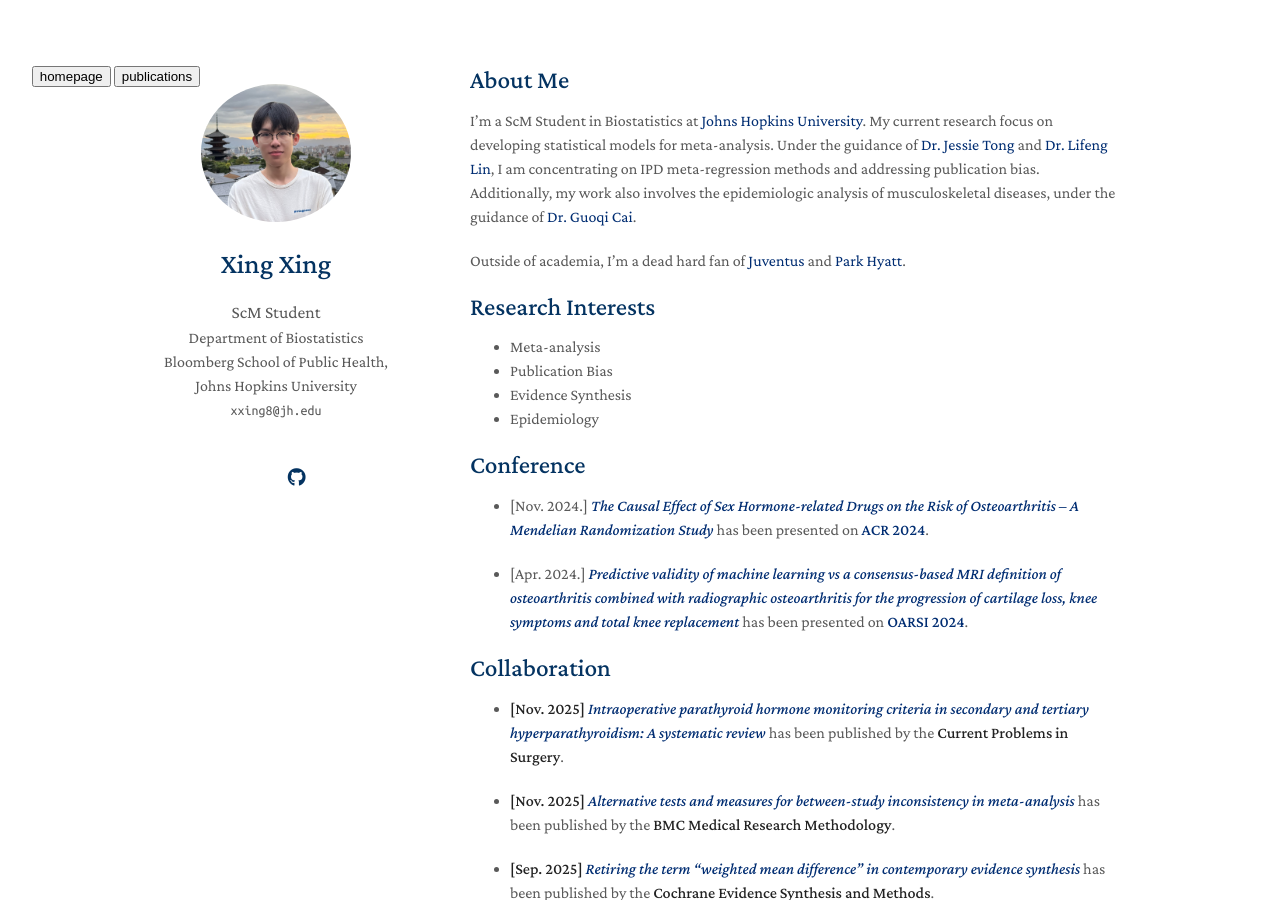
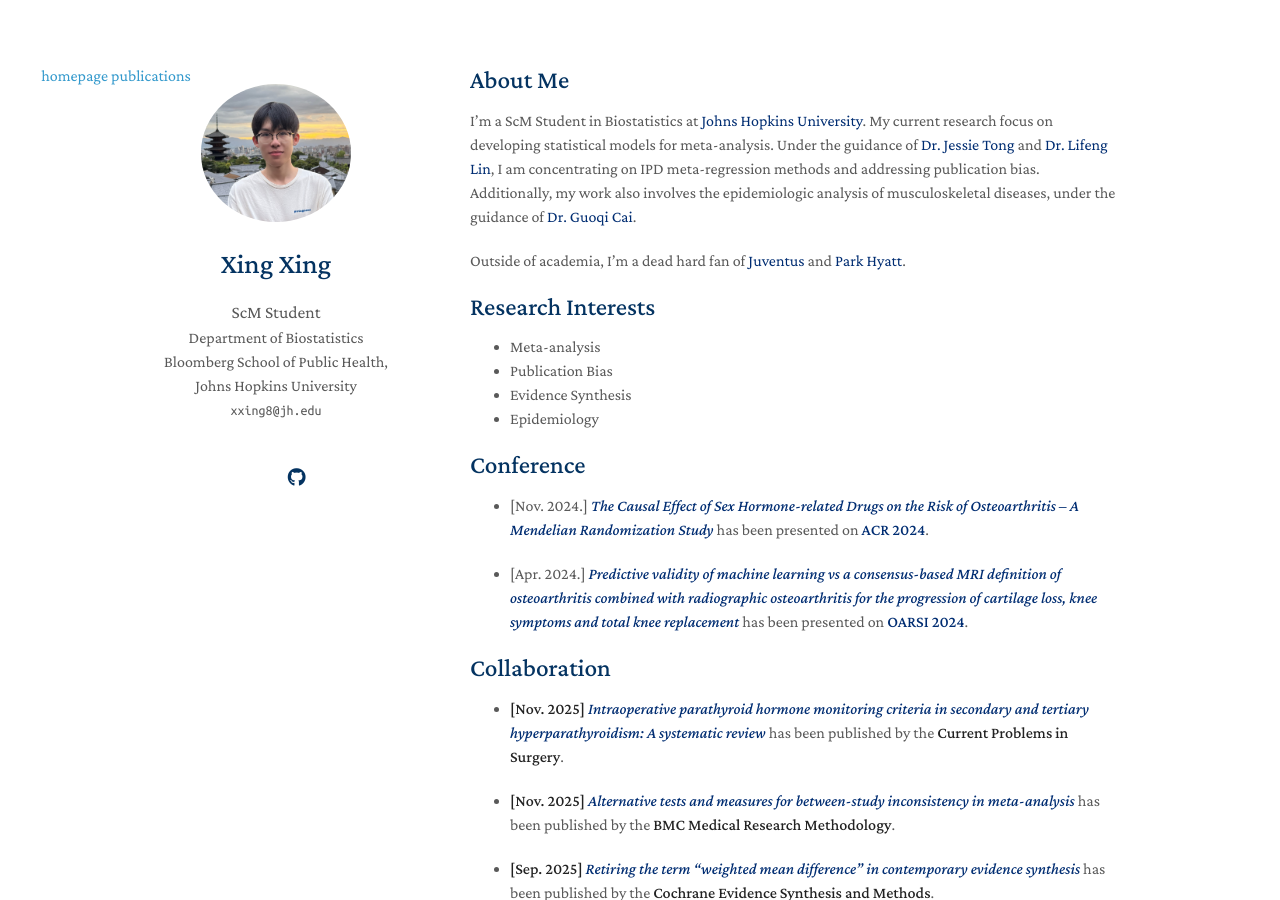
Before and after one commit to goofish-shop/kevinXing3, a Jekyll site: the page built from index.md, in a window 1280 px wide and 900 px high. Built offline with Jekyll 4.4.1, drawn with Linux system fonts in a browser that asks for light colours; nearby versions of some CDN libraries; a style sheet for code colours, icons or effects is not loaded; our own code applies the rules of GitHub Pages for plain Markdown files.

Commit message:
Update homepage.html

```diff
--- a/_layouts/homepage.html
+++ b/_layouts/homepage.html
@@ -37,16 +37,18 @@
   </head>
   <body>
       <header>
+        <nav>
         <a href="{{ site.baseurl }}/">
-            <button class="back-button" aria-label="Back to homepage">
+
                 homepage
-            </button>
+
         </a>
          <a href="pub.html">
-            <button class="back-button" aria-label="Back to homepage">
-        publications
-            </button>
+
+            publications
+
         </a>
+        </nav>
     </header>
     <div class="wrapper">
       <header>
```
